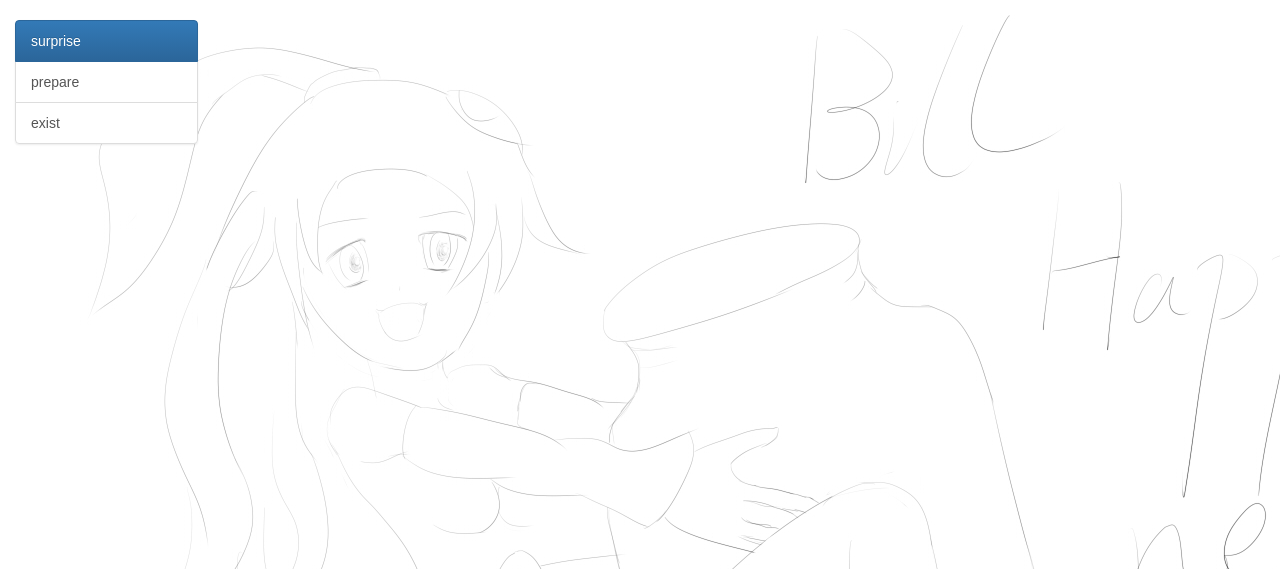
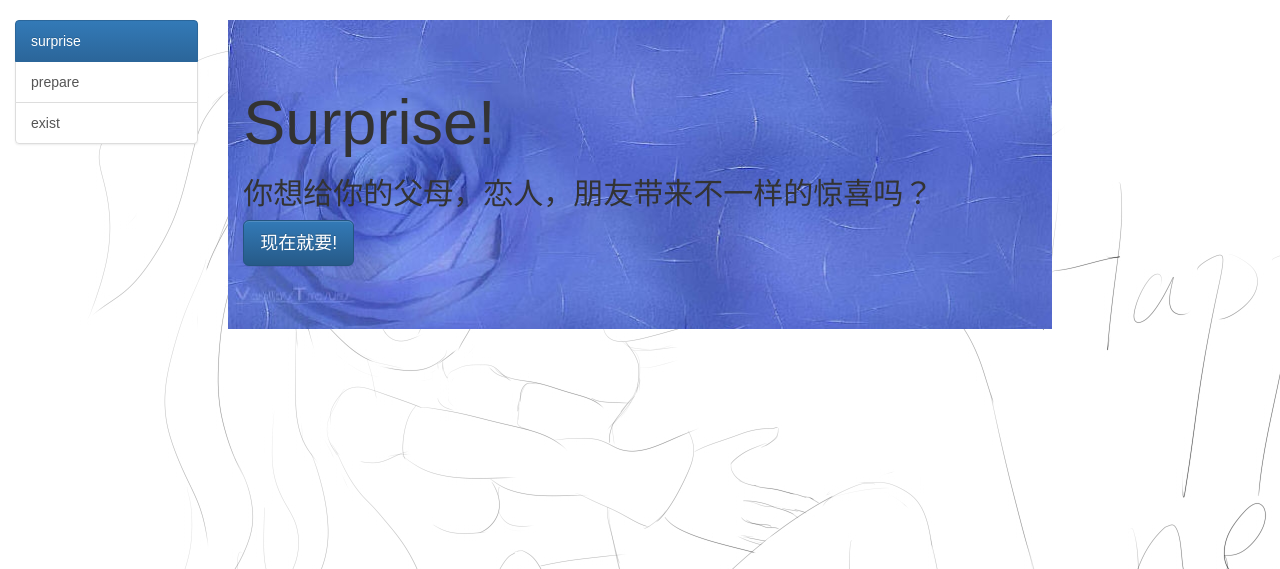
Before and after one commit to qq775193759/birthday, a Django app: page /surprise in a window 1280 px wide. Shown: the part 51-620 px from the top of the page. Run offline with Django 3.2, Linux system fonts and the light colour scheme; some libraries are stand-ins or nearby versions.

Commit message:
add masthead

```diff
--- a/static/css/birthday.css
+++ b/static/css/birthday.css
@@ -4,3 +4,10 @@
     background-repeat: no-repeat;
     font-family:Arial,Helvetica,sans-serif,"宋体";
 }
+
+.masthead {
+    margin: 0px;
+    background-image: url(/static/images/masthead.jpg);
+    background-repeat: fixed;
+    font-family:Arial,Helvetica,sans-serif,"宋体";
+}
--- a/templates/surprise.html
+++ b/templates/surprise.html
@@ -19,6 +19,17 @@
 </div>
 {% endblock %}
 {% block midbody %}
+<div class="jumbotron masthead">
+    <div class="container">
+        <h1>Surprise!</h1>
+        <h2>你想给你的父母，恋人，朋友带来不一样的惊喜吗？</h2>
+        <p>
+            <a class="btn btn-lg btn-primary btn-shadow" href="#" target="_blank" role="button">
+                现在就要!
+            </a>
+        </p>
+    </div>
+</div>
 {% endblock %}
 {% block rightbody %}
 {% endblock %}
```
Also changed, not shown: static/images/masthead.jpg (added).
